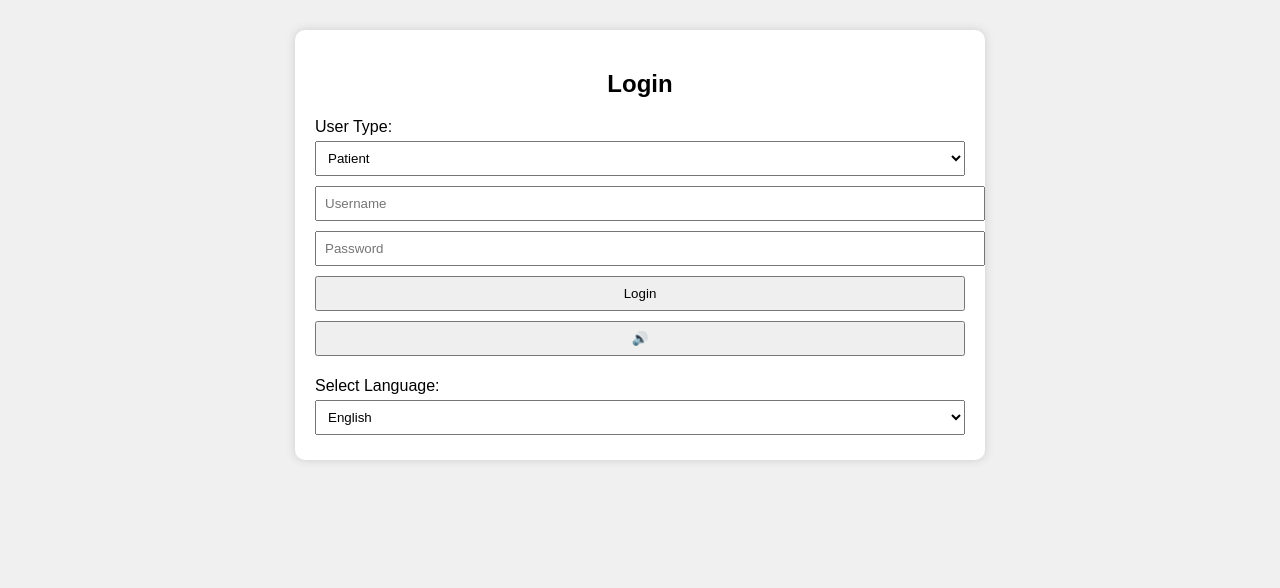
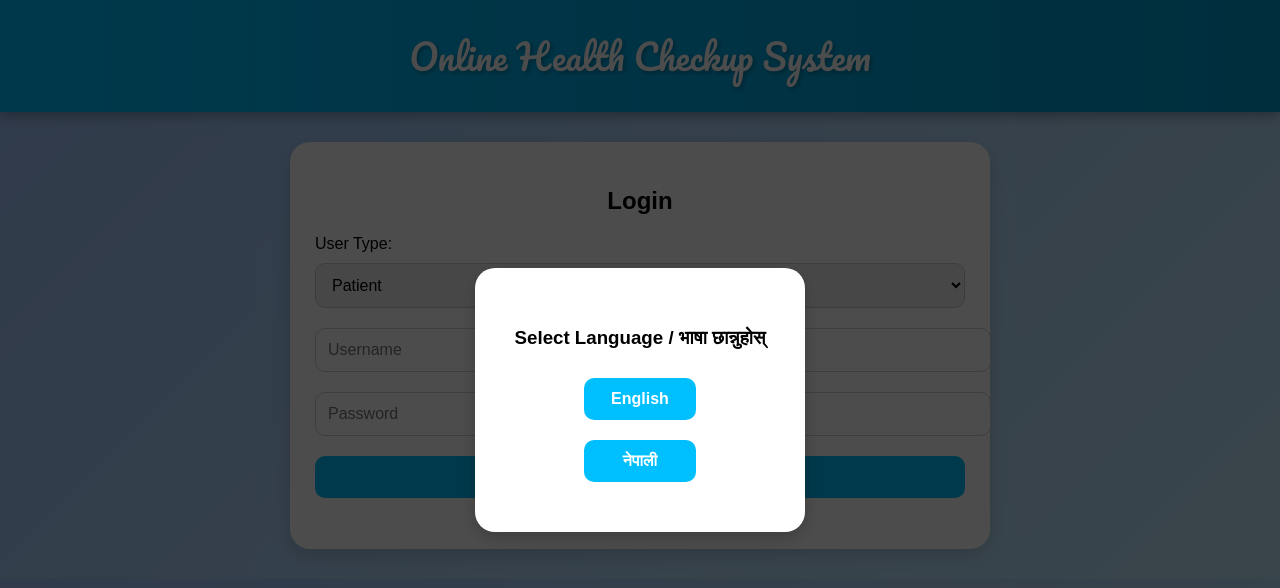
Before and after one commit to reshma0608/onlinehealthcheckup, a plain HTML site: page index.html in a window 1280 px wide. Drawn offline with Linux system fonts and the light colour scheme.

Commit message:
Add files via upload

```diff
--- a/index.html
+++ b/index.html
@@ -4,18 +4,122 @@
 <meta charset="UTF-8">
 <meta name="viewport" content="width=device-width, initial-scale=1.0">
 <title>Online Health Checkup System</title>
+<link href="https://fonts.googleapis.com/css2?family=Pacifico&display=swap" rel="stylesheet">
 <style>
-body { font-family: Arial, sans-serif; background: #f0f0f0; margin:0; padding:0; }
-.container { max-width: 650px; margin: auto; padding: 20px; background: white; margin-top: 30px; border-radius: 10px; box-shadow: 0 0 10px #ccc; }
-h2 { text-align: center; }
-input, select, textarea, button { width: 100%; padding: 8px; margin: 5px 0; }
-button { cursor: pointer; }
-.hidden { display: none; }
-.record-card { border:1px solid #ccc; padding:10px; margin:5px; border-radius:5px; }
-.speaker { cursor:pointer; margin-left:5px; }
+/* Body + Gradient Background */
+body {
+  font-family: Arial, sans-serif;
+  background: linear-gradient(135deg, #a1c4fd, #c2e9fb);
+  margin:0; padding:0;
+}
+
+/* Header / Banner */
+header {
+  text-align:center;
+  padding: 25px;
+  font-family: 'Pacifico', cursive;
+  font-size: 2.2em;
+  background: linear-gradient(90deg,#00bfff,#009acd);
+  color:white;
+  text-shadow:2px 2px 4px rgba(0,0,0,0.3);
+  box-shadow:0 4px 12px rgba(0,0,0,0.3);
+}
+
+/* Container */
+.container {
+  max-width: 650px;
+  margin: 30px auto;
+  padding: 25px;
+  background: #ffffff;
+  border-radius: 20px;
+  box-shadow:0 6px 18px rgba(0,0,0,0.15);
+  transition: transform 0.3s;
+}
+.container:hover{ transform: translateY(-5px); }
+
+/* Headings */
+h2,h3 { text-align:center; }
+
+/* Inputs + Select */
+input, select, textarea {
+  width: 100%;
+  padding: 12px;
+  margin: 10px 0;
+  border-radius: 10px;
+  border:1px solid #ccc;
+  font-size:1em;
+  transition: 0.3s;
+}
+input:focus, select:focus, textarea:focus {
+  border: 2px solid #00bfff;
+  box-shadow:0 0 8px rgba(0,191,255,0.5);
+  outline:none;
+}
+
+/* Buttons */
+button {
+  width: 100%;
+  padding: 12px;
+  margin: 10px 0;
+  border-radius: 10px;
+  border:none;
+  background: #00bfff;
+  color:white;
+  font-weight:bold;
+  font-size:1em;
+  cursor:pointer;
+  transition: 0.3s;
+}
+button:hover {
+  background:#009acd;
+  transform: scale(1.05);
+  box-shadow:0 4px 12px rgba(0,0,0,0.2);
+}
+
+/* Hidden */
+.hidden { display:none; }
+
+/* Record Cards */
+.record-card {
+  border:1px solid #00bfff;
+  padding:12px;
+  margin:8px;
+  border-radius:15px;
+  background:#f0f8ff;
+  box-shadow:0 2px 8px rgba(0,0,0,0.1);
+  animation: popin 0.4s ease forwards;
+}
+
+/* Pop-in animation */
+@keyframes popin {
+  0% {opacity:0; transform:scale(0.9);}
+  100% {opacity:1; transform:scale(1);}
+}
+
+/* Language Popup */
+.language-popup {
+  position:fixed; top:0; left:0; width:100%; height:100%;
+  background:rgba(0,0,0,0.7); display:flex; justify-content:center; align-items:center;
+  z-index:9999;
+}
+.language-popup div {
+  background:white; padding:40px; border-radius:20px; text-align:center; box-shadow:0 6px 18px rgba(0,0,0,0.2);
+}
+.language-popup button { margin:10px; width:45%; }
 </style>
 </head>
 <body>
+
+<header>Online Health Checkup System</header>
+
+<!-- Language Popup -->
+<div class="language-popup" id="langPopup">
+  <div>
+    <h3>Select Language / भाषा छान्नुहोस्</h3>
+    <button onclick="setLang('en')">English</button>
+    <button onclick="setLang('ne')">नेपाली</button>
+  </div>
+</div>
 
 <div class="container" id="loginDiv">
   <h2 id="loginTitle">Login</h2>
@@ -27,13 +131,7 @@ button { cursor: pointer; }
   <input type="text" id="username" placeholder="Username">
   <input type="password" id="password" placeholder="Password">
   <button onclick="login()">Login</button>
-  <button onclick="speakText('login')">🔊</button>
   <p id="loginMsg" style="color:red;"></p>
-  <label>Select Language:</label>
-  <select id="languageSelect" onchange="setLanguage()">
-    <option value="en">English</option>
-    <option value="ne">नेपाली</option>
-  </select>
 </div>
 
 <div class="container hidden" id="patientDiv">
@@ -45,7 +143,6 @@ button { cursor: pointer; }
   <label id="diseaseLabel">Enter Disease:</label>
   <input type="text" id="disease">
   <button onclick="saveAppointment()" id="setAppBtn">Set Appointment</button>
-  <button onclick="speakText('appointment')">🔊</button>
   <h3 id="recordsTitle">Your Records</h3>
   <div id="records"></div>
   <button onclick="logout()" id="logoutBtn">Logout</button>
@@ -70,7 +167,7 @@ button { cursor: pointer; }
 </div>
 
 <script>
-// ---------------- Doctor + Recommendation Data ----------------
+// ---------------- Doctors + Recommendations ----------------
 const doctors = [
   { username: 'dr_sunil', password: '1234', name: 'Dr. Sunil Sharma', capability: 'Cardiologist' },
   { username: 'dr_rita', password: '5678', name: 'Dr. Rita Koirala', capability: 'Dermatologist' },
@@ -85,18 +182,14 @@ const recommendations = {
 
 // ---------------- Multilingual Texts ----------------
 const texts = {
-  en: {
-    login:'Login', username:'Username', password:'Password', patientDashboard:'Patient Dashboard', doctorDashboard:'Doctor Dashboard',
-    appointment:'Appointment Date & Time', disease:'Disease', prescription:'Prescription & Advice', precautions:'Precautions & Conclusion',
-    selectDoctor:'Select Doctor', yourRecords:'Your Records', logout:'Logout', setAppointment:'Set Appointment',
-    patientsAssigned:'Patients Assigned to You', addPrescription:'Add/Update Prescription', patientUsername:'Patient Username'
-  },
-  ne: {
-    login:'लगइन', username:'प्रयोगकर्ता नाम', password:'पासवर्ड', patientDashboard:'रोगी ड्यासबोर्ड', doctorDashboard:'डाक्टर ड्यासबोर्ड',
-    appointment:'अपोइन्टमेन्ट मिति र समय', disease:'रोग', prescription:'प्रिस्क्रिप्सन र सल्लाह', precautions:'सावधानी र निष्कर्ष',
-    selectDoctor:'डाक्टर चयन गर्नुहोस्', yourRecords:'तपाईंको रेकर्ड', logout:'लगआउट', setAppointment:'अपोइन्टमेन्ट सेट गर्नुहोस्',
-    patientsAssigned:'तपाईंका रोगी', addPrescription:'प्रिस्क्रिप्सन/सल्लाह थप्नुहोस्', patientUsername:'रोगी नाम'
-  }
+  en: { login:'Login', username:'Username', password:'Password', patientDashboard:'Patient Dashboard', doctorDashboard:'Doctor Dashboard',
+         appointment:'Appointment Date & Time', disease:'Disease', prescription:'Prescription & Advice', precautions:'Precautions & Conclusion',
+         selectDoctor:'Select Doctor', yourRecords:'Your Records', logout:'Logout', setAppointment:'Set Appointment',
+         patientsAssigned:'Patients Assigned to You', addPrescription:'Add/Update Prescription', patientUsername:'Patient Username'},
+  ne: { login:'लगइन', username:'प्रयोगकर्ता नाम', password:'पासवर्ड', patientDashboard:'रोगी ड्यासबोर्ड', doctorDashboard:'डाक्टर ड्यासबोर्ड',
+        appointment:'अपोइन्टमेन्ट मिति र समय', disease:'रोग', prescription:'प्रिस्क्रिप्सन र सल्लाह', precautions:'सावधानी र निष्कर्ष',
+        selectDoctor:'डाक्टर चयन गर्नुहोस्', yourRecords:'तपाईंको रेकर्ड', logout:'लगआउट', setAppointment:'अपोइन्टमेन्ट सेट गर्नुहोस्',
+        patientsAssigned:'तपाईंका रोगी', addPrescription:'प्रिस्क्रिप्सन/सल्लाह थप्नुहोस्', patientUsername:'रोगी नाम'}
 };
 
 // ---------------- Global Variables ----------------
@@ -105,8 +198,14 @@ let currentDoctor = null;
 let currentLang = 'en';
 
 // ---------------- Language Functions ----------------
-function setLanguage(){
-  currentLang = document.getElementById('languageSelect').value;
+function setLang(lang){
+  currentLang = lang;
+  document.getElementById('langPopup').classList.add('hidden');
+  speakText('login'); // auto pronunciation
+  updateTextUI();
+}
+
+function updateTextUI(){
   document.getElementById('username').placeholder = texts[currentLang].username;
   document.getElementById('password').placeholder = texts[currentLang].password;
   document.getElementById('loginTitle').textContent = texts[currentLang].login;
@@ -148,7 +247,7 @@ function login() {
       document.getElementById('doctorDiv').classList.remove('hidden');
       document.getElementById('doctorInfo').innerHTML = `<p>Welcome ${doctor.name} (${doctor.capability})</p>`;
       showDoctorPatients();
-    } else { msg.textContent = 'Invalid Doctor Credentials'; }
+    } else { msg.textContent = currentLang==='ne'?'डाक्टर क्रेडेन्सियल गलत':'Invalid Doctor Credentials'; }
   } else {
     if(!user||!pass){ msg.textContent=currentLang==='ne'?'नाम र पासवर्ड प्रविष्ट गर्नुहोस्':'Enter username & password'; return;}
     currentUser = user;
@@ -192,7 +291,6 @@ function saveAppointment(){
   localStorage.setItem('records',JSON.stringify(records));
   alert(currentLang==='ne'?'अपोइन्टमेन्ट सफल':'Appointment saved');
   loadPatientRecords();
-  setAppointmentAlarm(date,currentUser);
 }
 
 // ---------------- Patient Records ----------------
@@ -244,13 +342,6 @@ function saveDoctorData(){
   alert(currentLang==='ne'?'डेटा सुरक्षित':'Data saved');
   showDoctorPatients();
 }
-
-// ---------------- Appointment Alarm ----------------
-function setAppointmentAlarm(dateStr,user){
-  const appointTime = new Date(dateStr).getTime();
-  const diff = appointTime - new Date().getTime();
-  if(diff>0){ setTimeout(()=>{ alert(`${currentLang==='ne'?'अपोइन्टमेन्ट स्मरण':'Appointment Reminder'} for ${user}!`); }, diff);}
-}
 </script>
 </body>
 </html>
```
